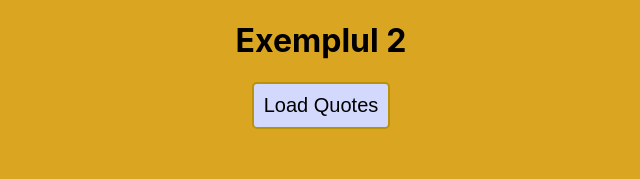
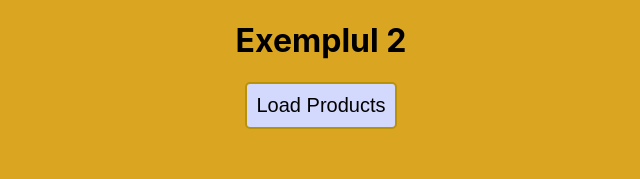
Before and after one commit to brebeca/useeffect-exercises, a React (Create React App) app: page / in a window 1280 px wide. Shown: the top 179 px of the page, without its empty margins (319-959 px from the left). Built offline with nearby package versions, Linux system fonts and the light colour scheme.

Commit message:
exemplu 3 updates

```diff
--- a/src/App.js
+++ b/src/App.js
@@ -8,7 +8,7 @@ import Example3 from "./exemple/Exemplu3";
 function App() {
   return (
     <div className="App">
-      <Example2 />
+      <Example3 />
     </div>
   );
 }
--- a/src/exemple/Exemplu3.js
+++ b/src/exemple/Exemplu3.js
@@ -5,20 +5,33 @@ import { useState, useEffect } from "react";
 // GET POST PUT DELETE
 
 function Example3() {
+  const [loadProducts, setLoadProducts] = useState(false);
+  const [products, setProducts] = useState([]);
+
+  useEffect(() => {
+    if (loadProducts)
+      fetch("https://fakestoreapi.com/products")
+        .then((response) => response.json())
+        .then((response2) => {
+          setProducts(response2);
+        });
+  }, [loadProducts]);
+
   return (
     <main>
       <h1>Exemplul 2</h1>
 
-      <button>Load Products</button>
+      <button onClick={() => setLoadProducts(true)}>Load Products</button>
 
-      {/* {products.map((product) => (
-        <section>
-          <h3>
-           nume produs
-          </h3>
-          <i>- pret produs</i>
-        </section>
-      ))} */}
+      {products.map((product) => {
+        console.log(product);
+        return (
+          <section>
+            <h3>nume produs</h3>
+            <i>- pret produs</i>
+          </section>
+        );
+      })}
     </main>
   );
 }
```
